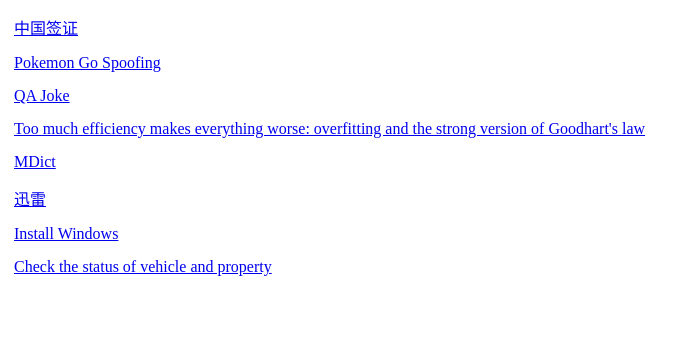
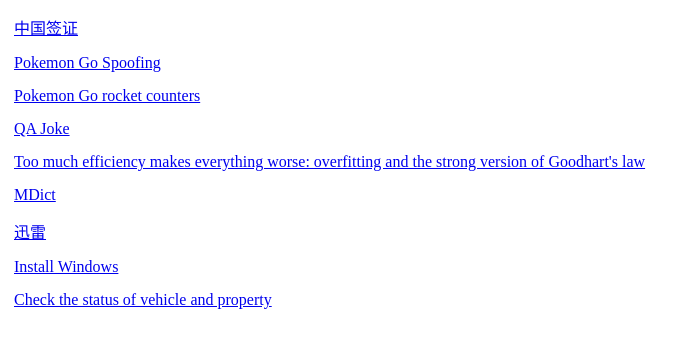
Before and after one commit to g607/g607.github.io, a plain HTML site: page index.html in a window 1280 px wide. Shown: the whole page, without its empty margins (0-695 px from the left). Drawn offline with Linux system fonts and the light colour scheme.

Commit message:
Update index.html

```diff
--- a/index.html
+++ b/index.html
@@ -14,6 +14,7 @@
   <body>
     <a href="./notes/cn_visa.html">中国签证</a>
     <a href="./notes/pokemon_go_spoofing.html">Pokemon Go Spoofing</a>
+    <a href="./notes/pokemon_go_rocket.html">Pokemon Go rocket counters</a>
     <a href="./notes/qa_joke.html">QA Joke</a>
     <a href="./notes/strong_goodhart.html">Too much efficiency makes everything worse: overfitting and the strong version of Goodhart's law</a>
     <a href="./notes/mdict.html">MDict</a>
```
